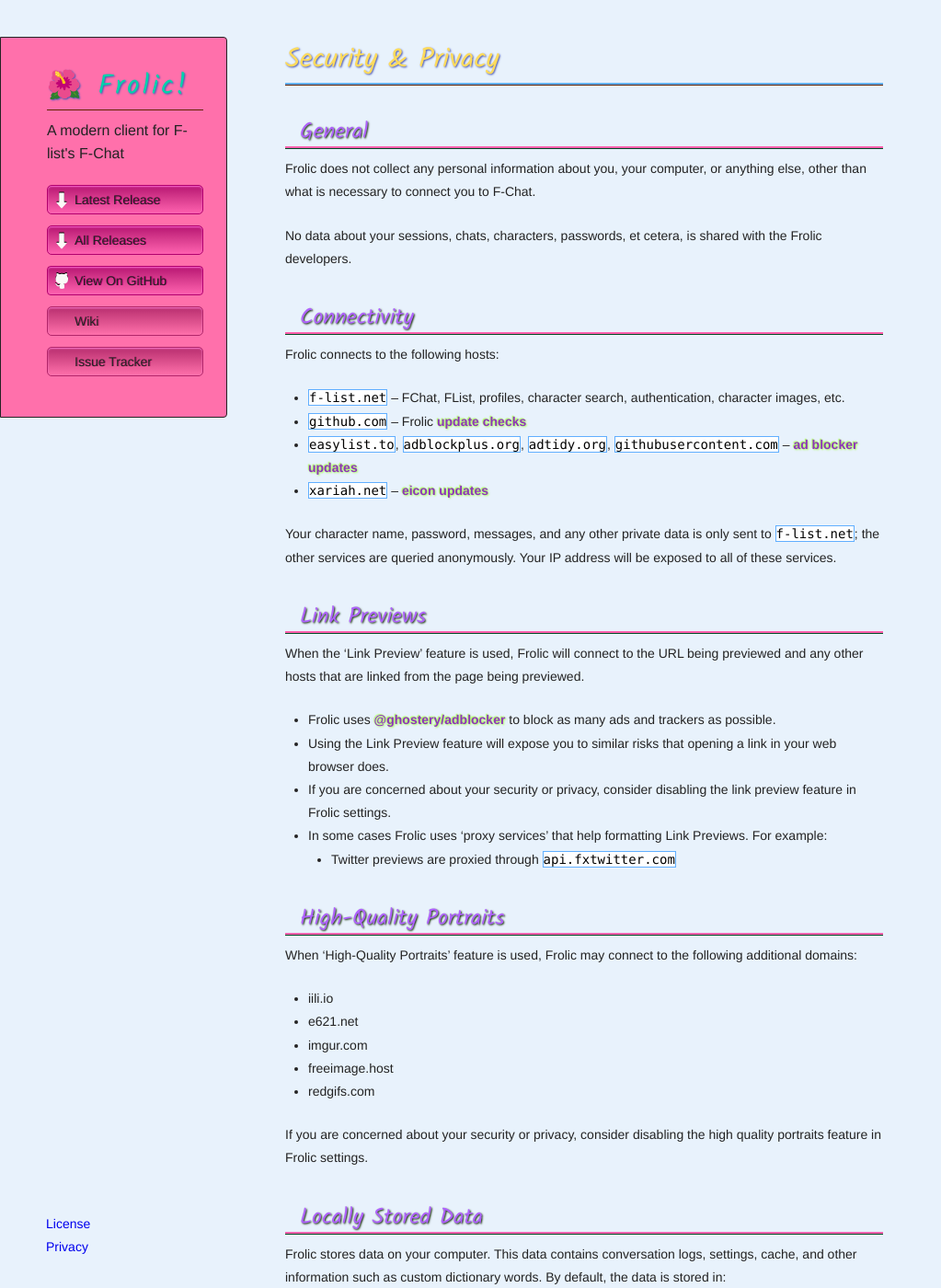
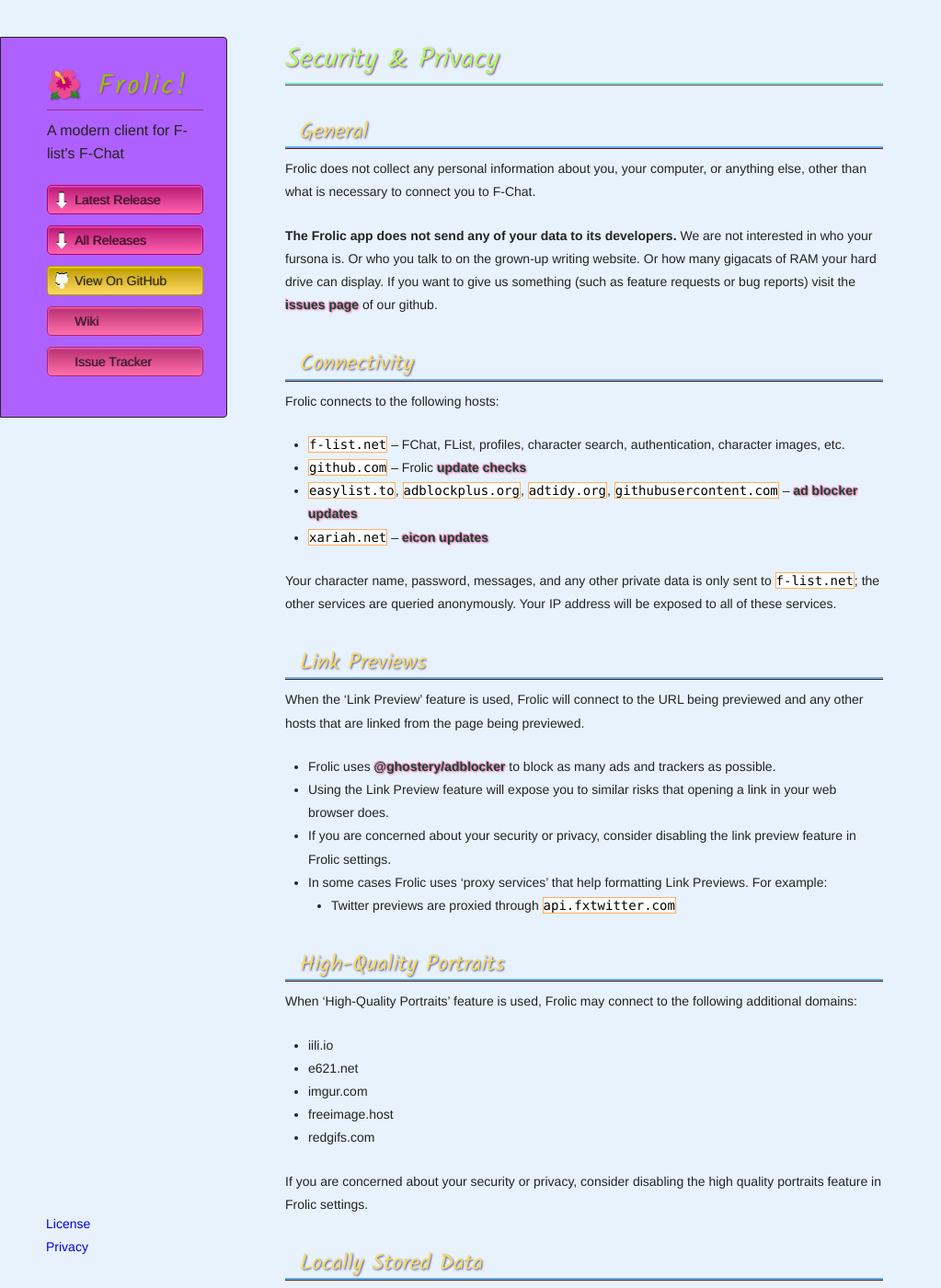
Before and after one commit to Frolic-chat/frolic-chat.github.io, a Jekyll site: the page built from wiki/PRIVACY.md, in a window 1280 px wide and 1400 px high. Shown: the whole window at 92% size, without its empty margins (0-1023 px from the left). Built offline with Jekyll 4.4.1, drawn with Linux system fonts in a browser that asks for light colours.

```diff
--- a/assets/css/style.scss
+++ b/assets/css/style.scss
@@ -581,6 +581,11 @@ section {
   width:650px;
   float:right;
   padding-bottom:50px;
+
+  .centered {
+    margin-left:auto;
+    margin-right:auto;
+  }
 }
 
 
--- a/wiki/PRIVACY.md
+++ b/wiki/PRIVACY.md
@@ -8,7 +8,7 @@ excerpt: How does Frolic use your data?
 ## General
 Frolic does not collect any personal information about you, your computer, or anything else, other than what is necessary to connect you to F-Chat.
 
-No data about your sessions, chats, characters, passwords, et cetera, is shared with the Frolic developers.
+**The Frolic app does not send any of your data to its developers.** We are not interested in who your fursona is. Or who you talk to on the grown-up writing website. Or how many gigacats of RAM your hard drive can display. If you want to give us something (such as feature requests or bug reports) visit the [issues page](https://github.com/Frolic-chat/Frolic/issues) of our github.
 
 ## Connectivity
 Frolic connects to the following hosts:
```
Also changed, not shown: Frolic/features.md (+1 -1 lines), index.md (+1 -1 lines), wiki/FAQ.md (+1 -1 lines), wiki/development/CHANGELOG-legacy.md (+2 -2 lines), wiki/development/development.md (+1 -1 lines).
